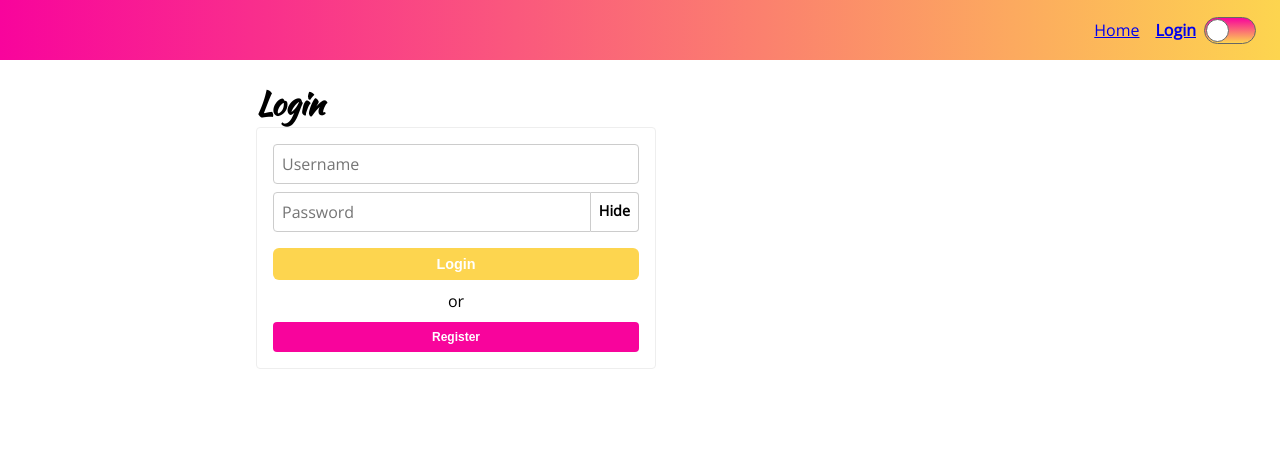
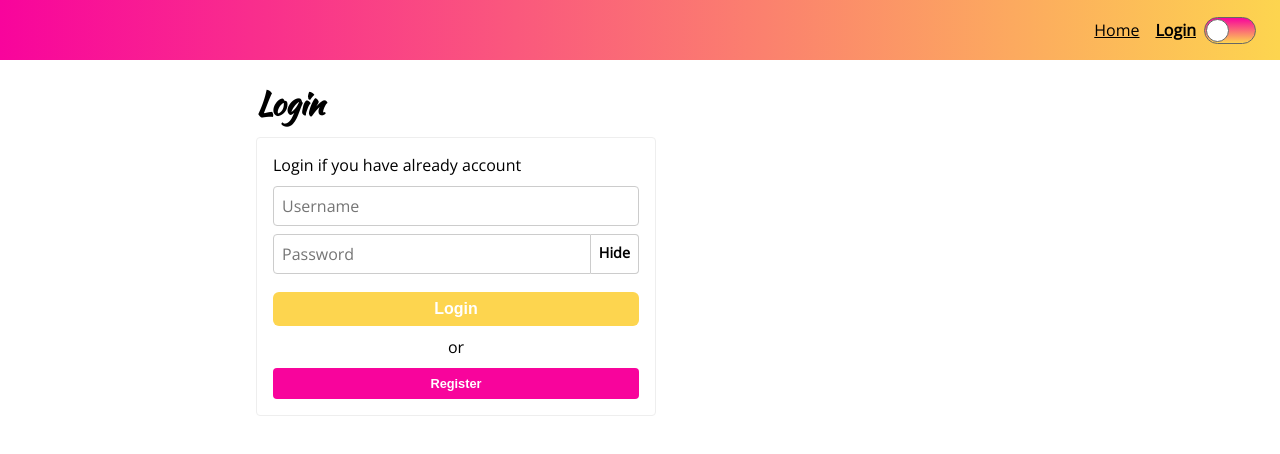
Before and after one commit to Denver44/Styled-Component-V5-tutorial, a React (Create React App) app: page /login in a window 1280 px wide. Shown: the top 454 px of the page. Built offline with nearby package versions, Linux system fonts and the light colour scheme.

Commit message:
Completed

```diff
--- a/package.json
+++ b/package.json
@@ -6,13 +6,11 @@
     "@testing-library/jest-dom": "^5.11.9",
     "@testing-library/react": "^11.2.3",
     "@testing-library/user-event": "^12.6.2",
-    "axios": "^0.21.4",
-    "bootstrap": "^5.1.3",
+    "prop-types": "^15.8.1",
     "react": "^17.0.1",
     "react-dom": "^17.0.1",
     "react-router-dom": "^5.3.0",
     "react-scripts": "4.0.1",
-    "reactstrap": "^8.9.0",
     "styled-components": "^5.3.1",
     "web-vitals": "^0.2.4"
   },
--- a/src/components/App.js
+++ b/src/components/App.js
@@ -1,17 +1,17 @@
-import React, { useState } from "react";
-import { createGlobalStyle, ThemeProvider } from "styled-components";
-import { BrowserRouter as Router, Switch, Route } from "react-router-dom";
-import Home from "./pages/Home";
-import Login from "./pages/Login";
-import LightTheme from "./themes/light";
-import DarkTheme from "./themes/dark.js";
+import React, { useState } from 'react';
+import { createGlobalStyle, ThemeProvider } from 'styled-components';
+import { BrowserRouter as Router, Switch, Route } from 'react-router-dom';
+import Home from './pages/Home';
+import Login from './pages/Login';
+import LightTheme from './themes/light';
+import DarkTheme from './themes/dark.js';
 
 const GlobalStyle = createGlobalStyle`
 body{
-  background: white;
+  background: ${(p) => p.theme.bodyBackgroundColor};
   min-height : 100vh;
   margin : 0;
-  color : black;
+  color : ${(p) => p.theme.bodyFontColor};
   font-family: 'Kaushan Script';
 }
 `;
@@ -20,7 +20,14 @@ const App = () => {
   const [theme, setTheme] = useState(LightTheme);
   return (
     <>
-      <ThemeProvider theme={{ ...theme, setTheme }}>
+      <ThemeProvider
+        theme={{
+          ...theme,
+          setTheme: () => {
+            setTheme((s) => (s.id === 'light' ? DarkTheme : LightTheme));
+          },
+        }}
+      >
         <GlobalStyle />
         <Router>
           <Switch>
--- a/src/components/common/Button.js
+++ b/src/components/common/Button.js
@@ -1,28 +1,34 @@
-import styled, { css } from "styled-components";
+import styled, { css } from 'styled-components';
 
-export const Button = styled.button`
+import PropTypes from 'prop-types';
+
+const LargeStyles = ({ large }) => {
+  if (large) {
+    return css`
+      padding: 8px;
+      border-radius: 6px;
+      font-size: 1em;
+    `;
+  } else {
+    return css`
+      padding: 8px;
+      border-radius: 4px;
+      font-size: 0.8em;
+    `;
+  }
+};
+
+const Button = styled.button`
   color: white;
   background: ${(p) =>
     p.secondary ? p.theme.primaryColor : p.theme.secondaryColor};
-  ${(p) =>
-    p.large
-      ? css`
-          padding: 8px;
-          border-radius: 6px;
-          font-size: 0.9em;
-        `
-      : css`
-          padding: 8px;
-          border-radius: 4px;
-          font-size: 0.75em;
-        `}
+  ${LargeStyles};
   font-weight: bold;
   box-shadow: none;
   border: none;
   width: 100%;
   display: block;
   white-space: none;
-
   &:hover {
     cursor: pointer;
   }
@@ -31,3 +37,42 @@ export const Button = styled.button`
     color: #666;
   }
 `;
+
+// export const Button = styled.button`
+//   color: white;
+//   background: ${(p) =>
+//     p.secondary ? p.theme.primaryColor : p.theme.secondaryColor};
+//   ${(p) =>
+//     p.large
+//       ? css`
+//           padding: 8px;
+//           border-radius: 6px;
+//           font-size: 0.9em;
+//         `
+//       : css`
+//           padding: 8px;
+//           border-radius: 4px;
+//           font-size: 0.75em;
+//         `}
+//   font-weight: bold;
+//   box-shadow: none;
+//   border: none;
+//   width: 100%;
+//   display: block;
+//   white-space: none;
+
+//   &:hover {
+//     cursor: pointer;
+//   }
+//   &:disabled {
+//     background: #eee;
+//     color: #666;
+//   }
+// `;
+
+Button.propTypes = {
+  large: PropTypes.bool,
+  secondary: PropTypes.bool,
+};
+
+export { Button };
--- a/src/components/common/Header.jsx
+++ b/src/components/common/Header.jsx
@@ -1,8 +1,8 @@
-import React from "react";
-import styled from "styled-components";
-import { Link as ReactRouterLink, useLocation } from "react-router-dom";
-import { useState } from "react";
-import { Toggle } from "./Toggle.js";
+import React, { useContext } from 'react';
+import styled, { ThemeContext } from 'styled-components';
+import { Link as ReactRouterLink, useLocation } from 'react-router-dom';
+import { useState } from 'react';
+import { Toggle } from './Toggle.js';
 
 const HeaderWrapper = styled.header`
   height: 60px;
@@ -26,7 +26,7 @@ const MobileMenuIcon = styled.div`
   padding: 5px;
   > div {
     height: 3px;
-    background: black;
+    background: ${(p) => p.theme.bodyFontColor};
     margin: 5px 0;
     width: 100%;
   }
@@ -37,8 +37,8 @@ const MobileMenuIcon = styled.div`
 `;
 
 const Menu = styled.nav`
-  display: ${(p) => (p.isOpen ? "block" : "none")};
-  font-family: "Open Sans";
+  display: ${(p) => (p.isOpen ? 'block' : 'none')};
+  font-family: 'Open Sans';
   position: absolute;
   width: 100%;
   top: 60px;
@@ -46,7 +46,7 @@ const Menu = styled.nav`
   padding: 8px;
   box-sizing: border-box;
   border-bottom: 3px solid ${(p) => p.theme.primaryColor};
-  background: white;
+  background: ${(p) => p.theme.bodyBackgroundColor};
   color: black;
 
   @media (min-width: 768px) {
@@ -68,6 +68,7 @@ const Link = ({ isActive, children, ...props }) => (
 
 const StyledLink = styled(Link)`
   padding: 4px 8px;
+  color: ${(p) => p.theme.bodyFontColor};
   display: block;
   text-align: center;
   box-sizing: border-box;
@@ -78,6 +79,7 @@ const StyledLink = styled(Link)`
 export const Header = () => {
   const { pathname } = useLocation();
   const [menuOpen, setMenuOpen] = useState(false);
+  const { id, setTheme } = useContext(ThemeContext);
 
   return (
     <HeaderWrapper>
@@ -88,13 +90,13 @@ export const Header = () => {
       </MobileMenuIcon>
 
       <Menu isOpen={menuOpen}>
-        <StyledLink to="/" isActive={pathname === "/"}>
+        <StyledLink to="/" isActive={pathname === '/'}>
           Home
         </StyledLink>
-        <StyledLink to="/login" isActive={pathname === "/login"}>
+        <StyledLink to="/login" isActive={pathname === '/login'}>
           Login
         </StyledLink>
-        <Toggle />
+        <Toggle isActive={id === 'dark'} onToogle={setTheme} />
       </Menu>
     </HeaderWrapper>
   );
--- a/src/components/common/Toggle.js
+++ b/src/components/common/Toggle.js
@@ -1,5 +1,5 @@
-import React from "react";
-import styled from "styled-components";
+import React from 'react';
+import styled from 'styled-components';
 
 const ToggleWrapper = styled.div`
   width: 50px;
@@ -23,12 +23,12 @@ const Notch = styled.div`
   border-radius: 50%;
   background: white;
   transition: transform 0.1s linear;
-  transform: translate(${(p) => (p.isActive ? "26px" : "1px")});
+  transform: translate(${(p) => (p.isActive ? '26px' : '1px')});
 `;
 
-export const Toggle = ({ isActive }) => {
+export const Toggle = ({ isActive, onToogle }) => {
   return (
-    <ToggleWrapper>
+    <ToggleWrapper onClick={onToogle}>
       <Notch isActive={isActive} />
     </ToggleWrapper>
   );
--- a/src/components/pages/Login.jsx
+++ b/src/components/pages/Login.jsx
@@ -1,14 +1,15 @@
-import React, { useState, useEffect } from "react";
+import React, { useState, useEffect } from 'react';
 import {
   Input,
   PasswordInput,
   Layout,
   Button,
   Spinner,
-} from "components/common";
-import styled from "styled-components";
+} from 'components/common';
+import styled from 'styled-components';
 
 const Form = styled.form`
+  margin-top: 10px;
   width: 100%;
   max-width: 400px;
   background: white;
@@ -22,12 +23,18 @@ const Form = styled.form`
     text-align: center;
     margin: 10px 0;
   }
+  > ${Button}:first-of-type {
+    margin-top: 10px;
+  }
+  > ${Input}:first-of-type {
+    margin-top: 10px;
+  }
 `;
 
 let timeout;
 
 const Login = () => {
-  const [formData, setFormData] = useState({ username: "", password: "" });
+  const [formData, setFormData] = useState({ username: '', password: '' });
   const [isLoading, setIsLoading] = useState(false);
   const handleInputChange = (e) => {
     e.persist();
@@ -58,6 +65,7 @@ const Login = () => {
           <Spinner success></Spinner>
         ) : (
           <>
+            <span>Login if you have already account</span>
             <Input
               name="username"
               placeholder="Username"
@@ -73,7 +81,7 @@ const Login = () => {
           </>
         )}
         <Button type="submit" disabled={isLoading} large>
-          {isLoading ? "Loading..." : "Login"}
+          {isLoading ? 'Loading...' : 'Login'}
         </Button>
         {!isLoading && (
           <>
--- a/src/components/themes/dark.js
+++ b/src/components/themes/dark.js
@@ -1,6 +1,8 @@
 const theme = {
-  id: "dark",
-  primaryColor: "black",
-  secondaryColor: "midnightblue",
+  id: 'dark',
+  primaryColor: 'black',
+  secondaryColor: 'midnightblue',
+  bodyBackgroundColor: 'black',
+  bodyFontColor: 'white',
 };
 export default theme;
--- a/src/components/themes/light.js
+++ b/src/components/themes/light.js
@@ -1,6 +1,8 @@
 const theme = {
-  id: "light",
-  primaryColor: "#f8049c",
-  secondaryColor: "#fdd54f",
+  id: 'light',
+  primaryColor: '#f8049c',
+  secondaryColor: '#fdd54f',
+  bodyBackgroundColor: 'white',
+  bodyFontColor: 'black',
 };
 export default theme;
```
Also changed, not shown: 1 other file (tests, documents, lock files or other folders).
